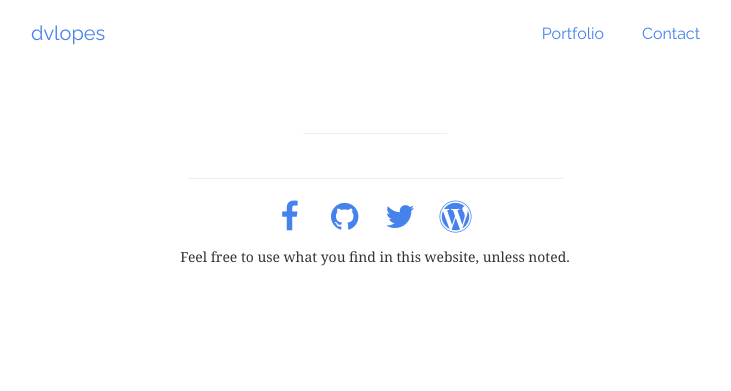
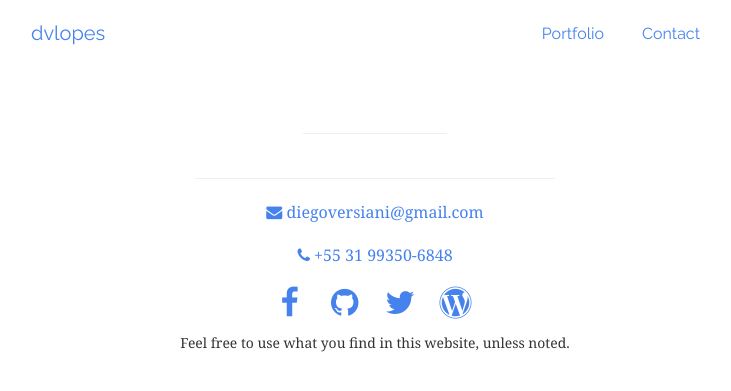
Before and after one commit to diegoversiani/diegoversiani.github.io, a Jekyll site: the page built from portfolio.html, in a window 1280 px wide. Shown: the top 391 px of the page, without its empty margins (265-996 px from the left). Built offline with Jekyll 4.4.1, drawn with Linux system fonts in a browser that asks for light colours.

Commit message:
Contact info on footer.

```diff
--- a/_config.yml
+++ b/_config.yml
@@ -14,15 +14,20 @@ sass:
 baseurl: "" # the subpath of your site, e.g. /blog
 url: "http://dvlopes.github.io" # the base hostname & protocol for your site
 title: dvlopes
-email: diegoversiani@gmail.com
 description: >
   Full Stack Developer - WordPress Themes Developer
+copyright: Feel free to use what you find in this website, unless noted.
+
+# Owner's Info
+show_email_on_footer: true
+show_phone_on_footer: true
+email: diegoversiani@gmail.com
+phone: +55 31 99350-6848
 owner_profile_img_url: http://www.gravatar.com/avatar/09bde1935a1a7c56c7f6529fdc148956?size=250
 owner_name: Diego Versiani
 owner_title: Full Stack Developer - WordPress Themes Developer
 about_me: >
   About me!
-copyright: Feel free to use what you find in this website, unless noted.
 
 # Social Networks properties
 show_social_networks: true
@@ -31,6 +36,5 @@ github_username: dvlopes
 twitter_username: diegoversiani
 wordpress_username: diegoversiani
 
-
 # Includes
 include_fontawesome: true
--- a/_includes/footer.html
+++ b/_includes/footer.html
@@ -1,7 +1,15 @@
 <footer id="footer">
   <div class="container text-center">
     <div class="row">
+      <div class="col-xs-12">
         <hr class="medium">
+
+        {% if site.show_email_on_footer %}
+        <div class="email"><a href="mailto:{{ site.email }}"><i class="fa fa-envelope"></i> {{ site.email }}</a></div>
+        {% endif %}
+        {% if site.show_phone_on_footer %}
+        <div class="phone"><a href="tel:{{ site.phone }}"><i class="fa fa-phone"></i> {{ site.phone }}</a></div>
+        {% endif %}
 
         {% if site.show_social_networks %}
         <ul class="list-inline">
@@ -24,4 +32,5 @@
 
       </div>
     </div>
+  </div>
 </footer>
--- a/_sass/theme/_theme.scss
+++ b/_sass/theme/_theme.scss
@@ -7,3 +7,29 @@ hr {
   &.medium { width: 50%; }
   &.large { width: 80%; }
 }
+
+// Footer
+footer {
+  .email a, .phone a {
+    display: inline-block;
+    margin-bottom: 20px;
+
+    @media (max-width: $screen-sm-max) {
+
+      // --- copied from bootstrap/_buttons
+      font-weight: $btn-font-weight;
+      text-align: center;
+      vertical-align: middle;
+      touch-action: manipulation;
+      cursor: pointer;
+      background-image: none; // Reset unusual Firefox-on-Android default style; see https://github.com/necolas/normalize.css/issues/214
+      border: 1px solid transparent;
+      white-space: nowrap;
+      @include button-size($padding-base-vertical, $padding-base-horizontal, $font-size-base, $line-height-base, $btn-border-radius-base);
+      @include user-select(none);
+      // ---
+
+      @include button-variant($btn-primary-color, $btn-primary-bg, $btn-primary-border);
+    }
+  }
+}
```
Lines whose indentation alone changed are shown as unchanged.
